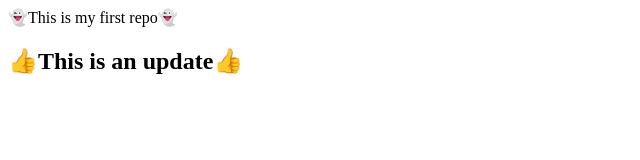
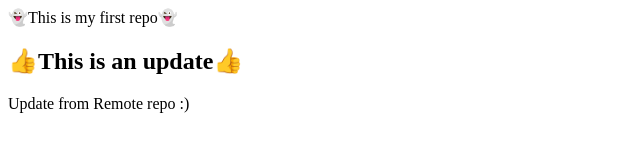
Before and after one commit to Chelc-create/my-first-git-repo, a plain HTML site: page index.html in a window 1280 px wide. Shown: the whole page, without its empty margins (0-640 px from the left). Drawn offline with Linux system fonts and the light colour scheme.

Commit message:
Add paragraph to index.html

```diff
--- a/index.html
+++ b/index.html
@@ -8,5 +8,6 @@
 <body>
     <h>👻This is my first repo👻</h>
     <h2>👍This is an update👍</h2>
+    <p>Update from Remote repo :) </p>
 </body>
 </html>
```
